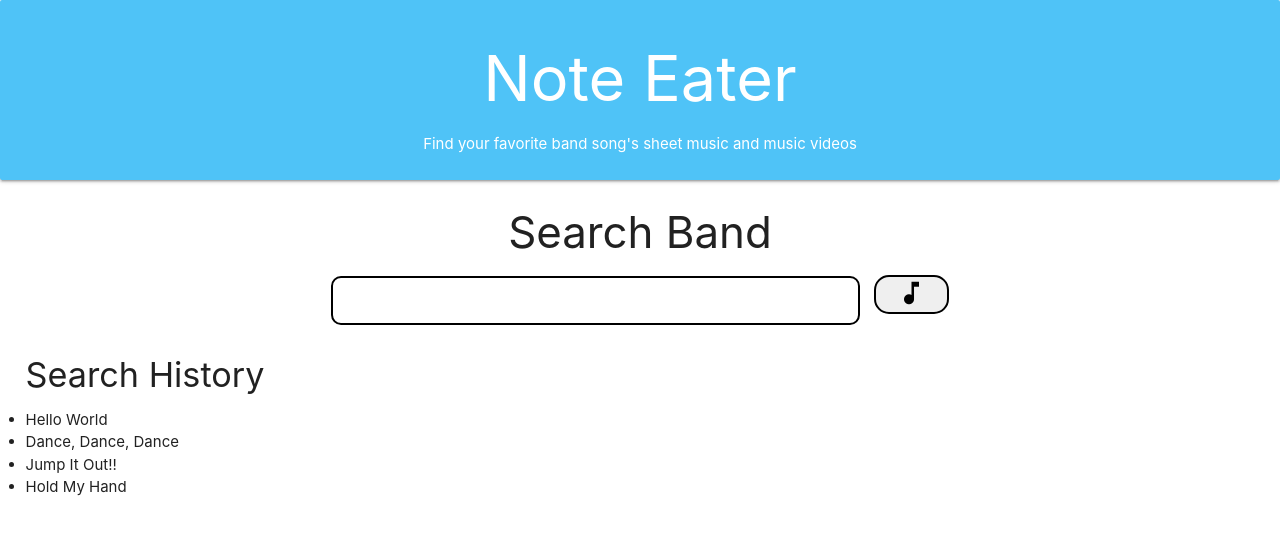
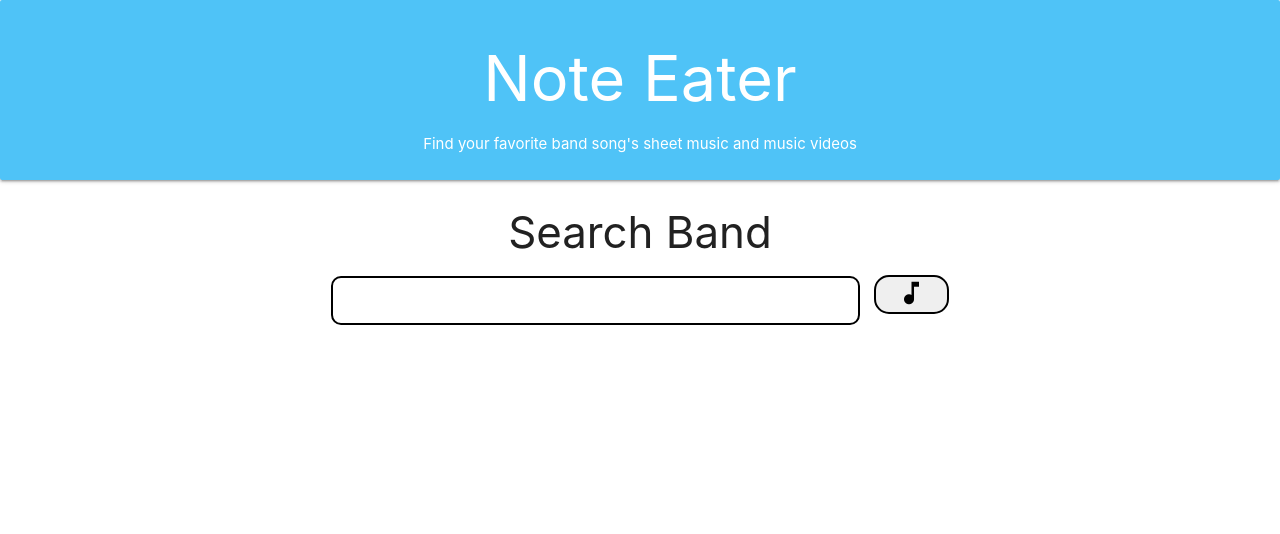
Before and after one commit to FogleA10/Note-Eater, a plain HTML site: page index.html in a window 1280 px wide. Drawn offline with nearby package versions, Linux system fonts and the light colour scheme.

Commit message:
updated search history

```diff
--- a/index.html
+++ b/index.html
@@ -29,16 +29,6 @@
     <!-- <img src="(location of the image in my files)"> -->
    </div>
 
-   <div id="search-history">
-    <h4>Search History
-    </h4>
-    <ul class="search-history-list">
-     <li>Hello World</li>
-     <li>Dance, Dance, Dance</li>
-     <li>Jump It Out!!</li>
-     <li>Hold My Hand</li>
-    </ul>
-   </div>
 
    <div>
     <h2 class="band-name-searched"></h2>
```
